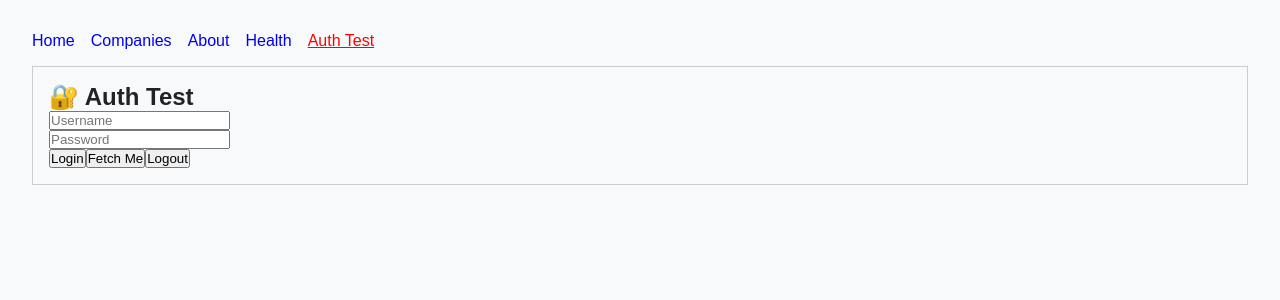
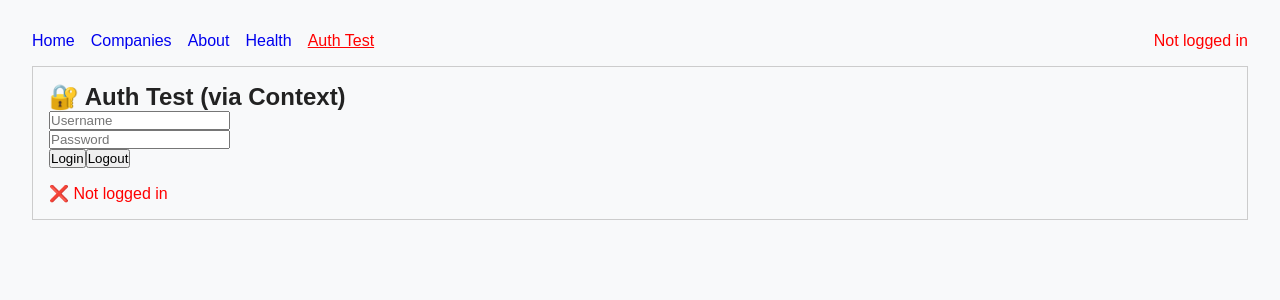
Before and after one commit to rluetken-dev/portfolio-analytics-frontend, a React (Vite) app: page /auth-test in a window 1280 px wide. Shown: the top 300 px of the page. Built offline with nearby package versions, Linux system fonts and the light colour scheme; no server answers.

Commit message:
feat(auth): switch AuthTest to use AuthContext and show global login status in NavBar

```diff
--- /dev/null
+++ b/src/components/AuthBadge.tsx
@@ -0,0 +1,21 @@
+import { useAuth } from "../hooks/useAuth";
+
+export function AuthBadge() {
+  const { user, isAuthenticated, logout } = useAuth();
+
+  // 🔹 Debug output
+  console.log("AuthBadge state:", { user, isAuthenticated });
+
+  if (!isAuthenticated) {
+    return <span style={{ color: "red" }}>Not logged in</span>;
+  }
+
+  return (
+    <div style={{ display: "flex", gap: "0.5rem", alignItems: "center" }}>
+      <span style={{ color: "green" }}>Logged in as: {user?.username}</span>
+      <button onClick={logout} style={{ padding: "0.25rem 0.5rem" }}>
+        Logout
+      </button>
+    </div>
+  );
+}
--- a/src/components/AuthTest.tsx
+++ b/src/components/AuthTest.tsx
@@ -1,51 +1,33 @@
 import { useState } from "react";
-import { login, logout, fetchMe } from "../services/api/auth";
-import type { User, LoginResponse } from "../types/auth";
+import { useAuth } from "../hooks/useAuth"; // ✅ statt direkte API-Calls
 
 export default function AuthTest() {
   const [username, setUsername] = useState("");
   const [password, setPassword] = useState("");
-  const [userInfo, setUserInfo] = useState<User | null>(null);
-  const [error, setError] = useState<string | null>(null);
+
+  const { user, isAuthenticated, login, logout } = useAuth();
 
   async function handleLogin() {
     try {
-      const res: LoginResponse = await login({ username, password });
-      console.log("Login success:", res);
-      setError(null);
+      await login(username, password); // ✅ Context-Login ruft Provider
+      console.log("Login via AuthProvider success");
     } catch (err: unknown) {
       console.error("Login failed:", err);
-      setError(err instanceof Error ? err.message : "Unknown error");
-    }
-  }
-
-  async function handleFetchMe() {
-    try {
-      const me: User = await fetchMe();
-      console.log("User info:", me);
-      setUserInfo(me);
-      setError(null);
-    } catch (err: unknown) {
-      console.error("FetchMe failed:", err);
-      setError(err instanceof Error ? err.message : "Unknown error");
     }
   }
 
   async function handleLogout() {
     try {
-      await logout();
-      setUserInfo(null);
-      setError(null);
-      console.log("Logged out");
+      await logout(); // ✅ Context-Logout ruft Provider
+      console.log("Logged out via AuthProvider");
     } catch (err: unknown) {
       console.error("Logout failed:", err);
-      setError(err instanceof Error ? err.message : "Unknown error");
     }
   }
 
   return (
     <div style={{ padding: "1rem", border: "1px solid #ccc", marginTop: "1rem" }}>
-      <h2>🔐 Auth Test</h2>
+      <h2>🔐 Auth Test (via Context)</h2>
 
       <div>
         <input
@@ -66,11 +48,15 @@ export default function AuthTest() {
       </div>
 
       <button onClick={handleLogin}>Login</button>
-      <button onClick={handleFetchMe}>Fetch Me</button>
       <button onClick={handleLogout}>Logout</button>
 
-      {error && <p style={{ color: "red" }}>⚠️ {error}</p>}
-      {userInfo && <pre style={{ textAlign: "left" }}>{JSON.stringify(userInfo, null, 2)}</pre>}
+      <div style={{ marginTop: "1rem" }}>
+        {isAuthenticated ? (
+          <p style={{ color: "green" }}>✅ Logged in as {user?.username}</p>
+        ) : (
+          <p style={{ color: "red" }}>❌ Not logged in</p>
+        )}
+      </div>
     </div>
   );
 }
--- a/src/components/NavBar.tsx
+++ b/src/components/NavBar.tsx
@@ -1,5 +1,6 @@
 // src/components/NavBar.tsx
 import { Link, useLocation, useMatch } from "react-router-dom";
+import { AuthBadge } from "./AuthBadge";
 
 /**
  * Simple top navigation bar.
@@ -24,7 +25,7 @@ export default function NavBar() {
     <nav
       style={{
         marginBottom: "1rem",
-        display: "flex", // lay out left links and right chip in one row
+        display: "flex",
         alignItems: "center",
         gap: 8,
       }}
@@ -48,22 +49,21 @@ export default function NavBar() {
         </Link>
       </div>
 
-      {/* Spacer pushes the chip to the far right */}
+      {/* Spacer pushes the right content to the far end */}
       <div style={{ flex: 1 }} />
 
-      {/* Right: contextual chip only on /company/:symbol */}
+      {/* Right: show current company chip (if any) */}
       {sym && (
         <div style={{ display: "flex", gap: 8, alignItems: "center" }}>
           <Link
             to={`/company/${sym}`}
             title={`Open details for ${sym}`}
-            // compact green chip to indicate current company context
             style={{
               padding: "2px 8px",
               borderRadius: 999,
               border: "1px solid #22c55e",
               background: "rgba(34, 197, 94, 0.12)",
-              color: "#dcfce7",
+              color: "#22c55e",
               textDecoration: "none",
               fontSize: 12,
               lineHeight: 1.2,
@@ -78,6 +78,9 @@ export default function NavBar() {
           </Link>
         </div>
       )}
+
+      {/* 🔹 Always show AuthBadge at the far right */}
+      <AuthBadge />
     </nav>
   );
 }
--- a/src/context/AuthProvider.tsx
+++ b/src/context/AuthProvider.tsx
@@ -9,19 +9,22 @@ import { clearAccessToken } from "../utils/token";
 
 // AuthProvider: wraps the app and provides auth state + actions
 export function AuthProvider({ children }: { children: ReactNode }) {
-  const [user, setUser] = useState<User | null>(null);
+    const [user, setUser] = useState<User | null>(null);
 
-  async function login(username: string, password: string) {
+    async function login(username: string, password: string) {
     try {
-      const response = await apiLogin({ username, password });
-      setAccessToken(response.accessToken); // store token in memory
-      setUser(response.user); // update user state
-      console.log("Login successful:", response.user);
+        const response = await apiLogin({ username, password });
+        console.log("AuthProvider.login() response:", response); // 🔹 Debug
+
+        setAccessToken(response.accessToken);
+        setUser(response.user); // 🔹 sollte Badge updaten
+        console.log("AuthProvider state updated:", response.user); // 🔹 Debug
     } catch (err) {
-      console.error("Login failed:", err);
-      throw err; // rethrow so UI can show error
+        console.error("Login failed:", err);
+        throw err;
     }
-  }
+    }
+
 
   async function logout() {
     try {
```
